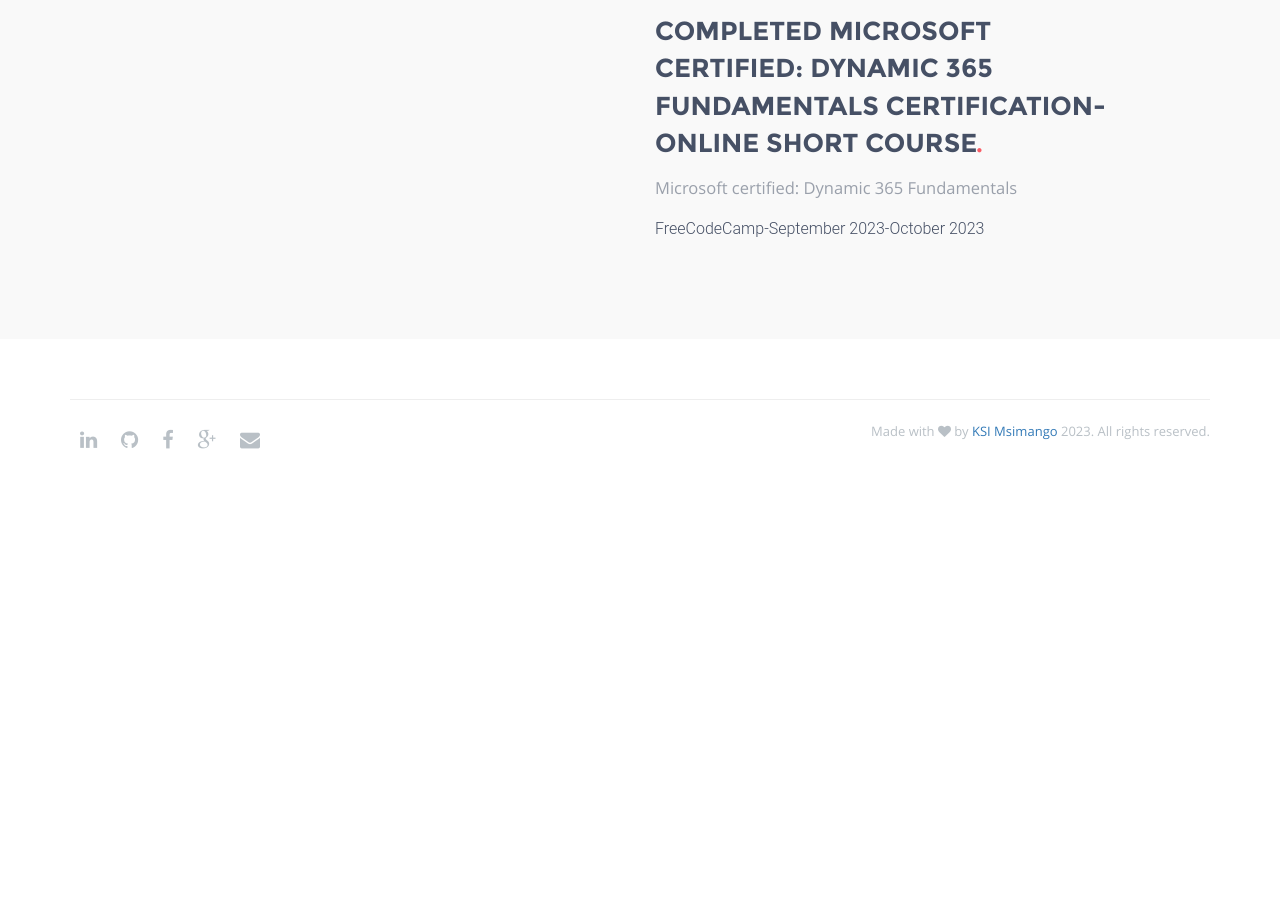
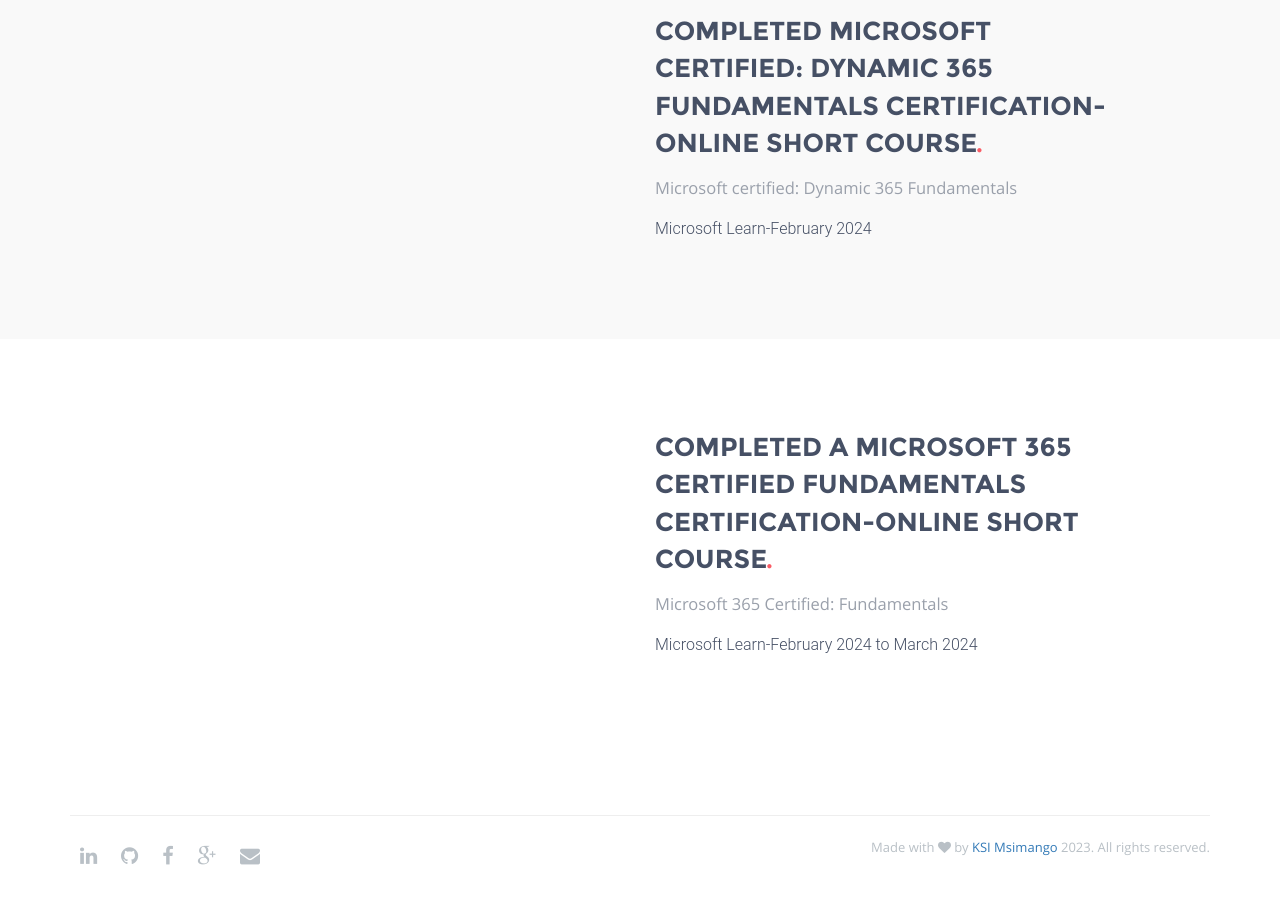
Before and after one commit to 21427971/CODSOFT-TASK1, a plain HTML site: page Achievement.html in a window 1280 px wide. Shown: the part 2187-3091 px from the top of the page. Before the commit the page ends 2687 px from the top, so only its background shows below. Drawn offline with Linux system fonts and the light colour scheme.

Commit message:
Update Achievement.html

```diff
--- a/Achievement.html
+++ b/Achievement.html
@@ -238,7 +238,7 @@
 						<h1>Completed Microsoft certified: Dynamic 365 Fundamentals Certification-Online Short Course<i class="fa fa-circle"></i></h1>
 
 						<p>Microsoft certified: Dynamic 365 Fundamentals</p>
-						<h5>FreeCodeCamp-September 2023-October 2023</h5>
+						<h5>Microsoft Learn-February 2024 </h5>
 
 
 
@@ -248,6 +248,35 @@
                 </div>
             </div> <!-- /container -->
         </section>
+
+	        <section id="portfolio-area" class="sections">
+            <div class="container">
+                <!-- Example row of columns -->
+                <div class="row">
+					<div class="col-sm-6 col-sm-12 col-xs-12">
+						<div class="portfolio">
+							<img src="images/crm" alt="" />
+						</div>
+					</div>
+
+					<div class="col-sm-5 col-sm-12 col-xs-12">
+						<div class="portfolio">
+
+						<div class="item">
+						<h1>Completed a Microsoft 365 Certified Fundamentals Certification-Online Short Course<i class="fa fa-circle"></i></h1>
+
+						<p>Microsoft 365 Certified: Fundamentals</p>
+						<h5>Microsoft Learn-February 2024 to March 2024</h5>
+
+
+
+						</div>
+					</div>
+
+                </div>
+            </div> <!-- /container -->
+        </section>
+
 
 
 
```
